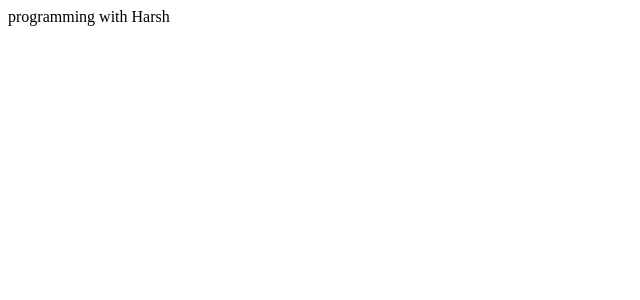
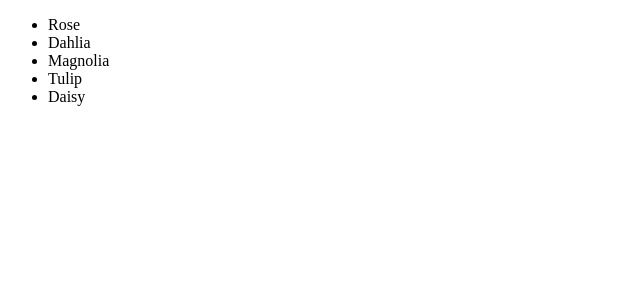
Before and after one commit to programmingwithharsh/react_nov25, a React (Vite) app: page / in a window 1280 px wide. Shown: the top 300 px of the page, without its empty margins (0-640 px from the left). Built offline with nearby package versions, Linux system fonts and the light colour scheme.

Commit message:
Without JSX and With JSX

```diff
--- a/src/main.jsx
+++ b/src/main.jsx
@@ -1,6 +1,21 @@
 import { createRoot } from 'react-dom/client'; // Importing es6 module
+import React from 'react';
 
-let message = 'programming with Harsh'
+let message = 'programming with Harsh';
+const flowers = ["Rose", "Dahlia", "Magnolia", "Tulip", "Daisy"];
+
+// Without JSX
+const element1 = React.createElement("h1", {}, "Programming with Harsh");
+const element2 = React.createElement("ul", {}, flowers.map((item, index) => React.createElement("li", { key: index }, item)));
+
+// With JSX
+const element3 = <h1>Programming with Harsh 2+2 is {2 + 2}</h1>;
+const element4 = <ul>
+  {flowers.map((item, index) => (
+    <li key={index}>{item}</li>
+  ))}
+</ul>
+
 createRoot(document.getElementById('root')).render(
-  message
+  element4
 )
```
